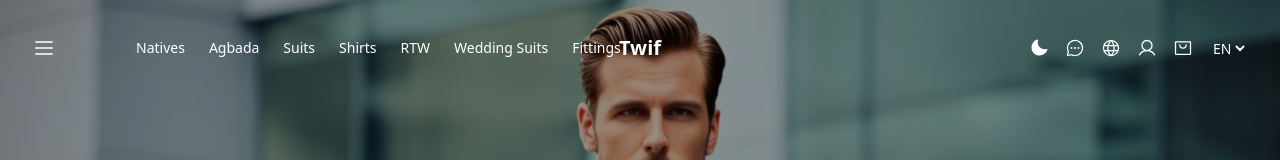
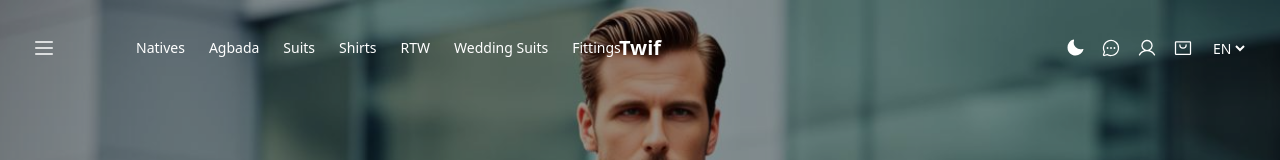
Before and after one commit to Harziz712/twif, a Next.js app: page / in a window 1280 px wide. Shown: the top 160 px of the page. Built offline with nearby package versions, Linux system fonts and the light colour scheme.

Commit message:
add:hero page

```diff
--- a/app/page.tsx
+++ b/app/page.tsx
@@ -1,9 +1,11 @@
 import Hero from "@/components/hero";
+import Showcase from "@/components/ui/Showcase";
 
 const Home = () => {
   return (
     <div className="w-full ">
     <Hero/>
+    <Showcase/>
     </div>
   )
 }
--- a/components/navbar.tsx
+++ b/components/navbar.tsx
@@ -23,7 +23,6 @@ import {
 
 const userLinks = [
   { icon: <ChatCircleDots size={20} />, name: "Chat", href: "#" },
-  { icon: <Globe size={20} />, name: "Global", href: "#" },
   { icon: <User size={20} />, name: "Login", href: "#" },
   { icon: <ShoppingBag size={20} />, name: "Cart", href: "#" },
 ];
@@ -46,7 +45,7 @@ export default function Navbar() {
 
                 <SheetContent side="left" className="bg-white text-black px-4 py-4 h-screen">
                     <div className="flex justify-between items-center mb-4">
-                    <h2 className="text-lg font-bold">Menu</h2>
+                    <h2 className="text-lg font-bold">Twif</h2>
 
                     </div>
 
```
